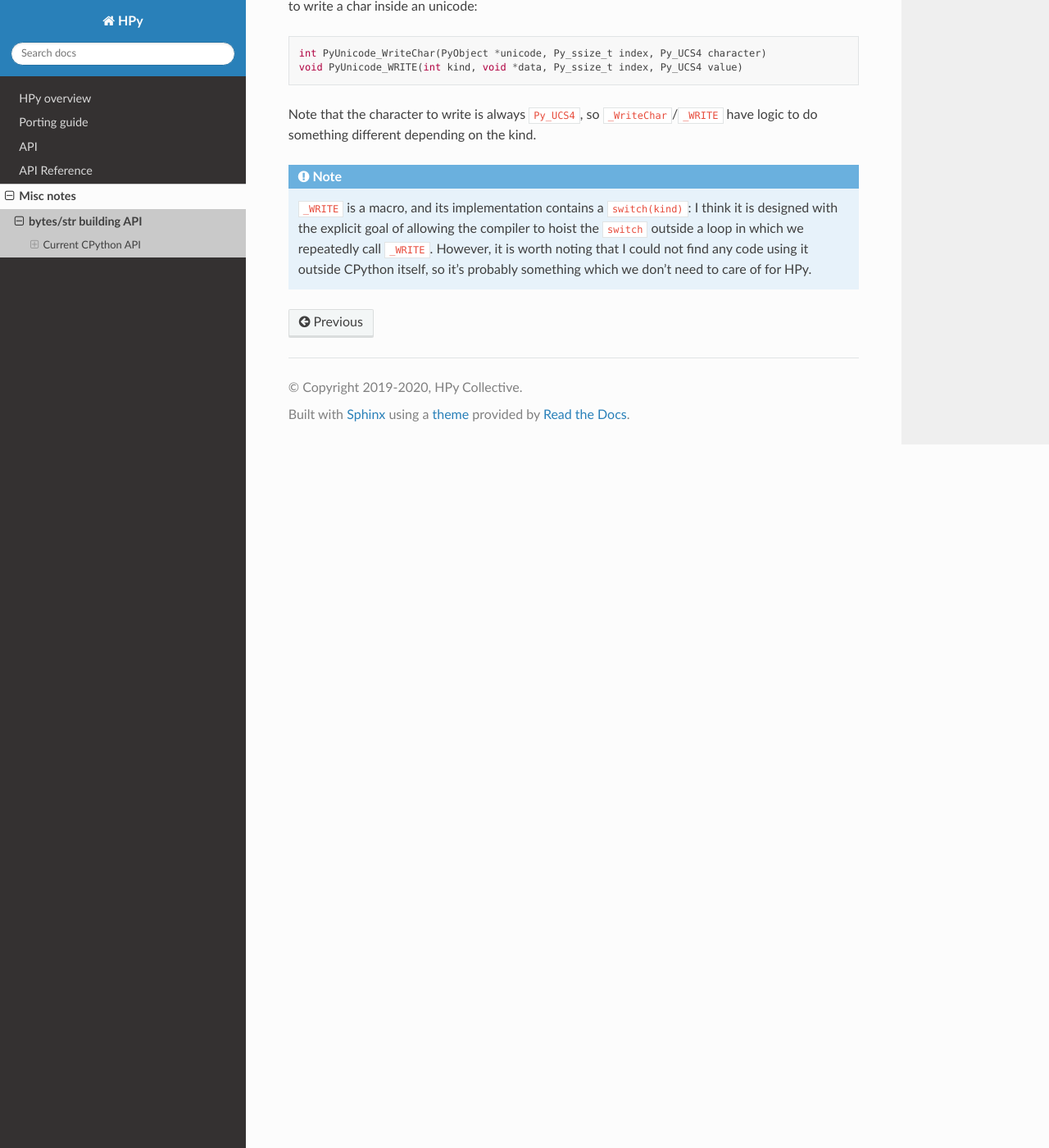
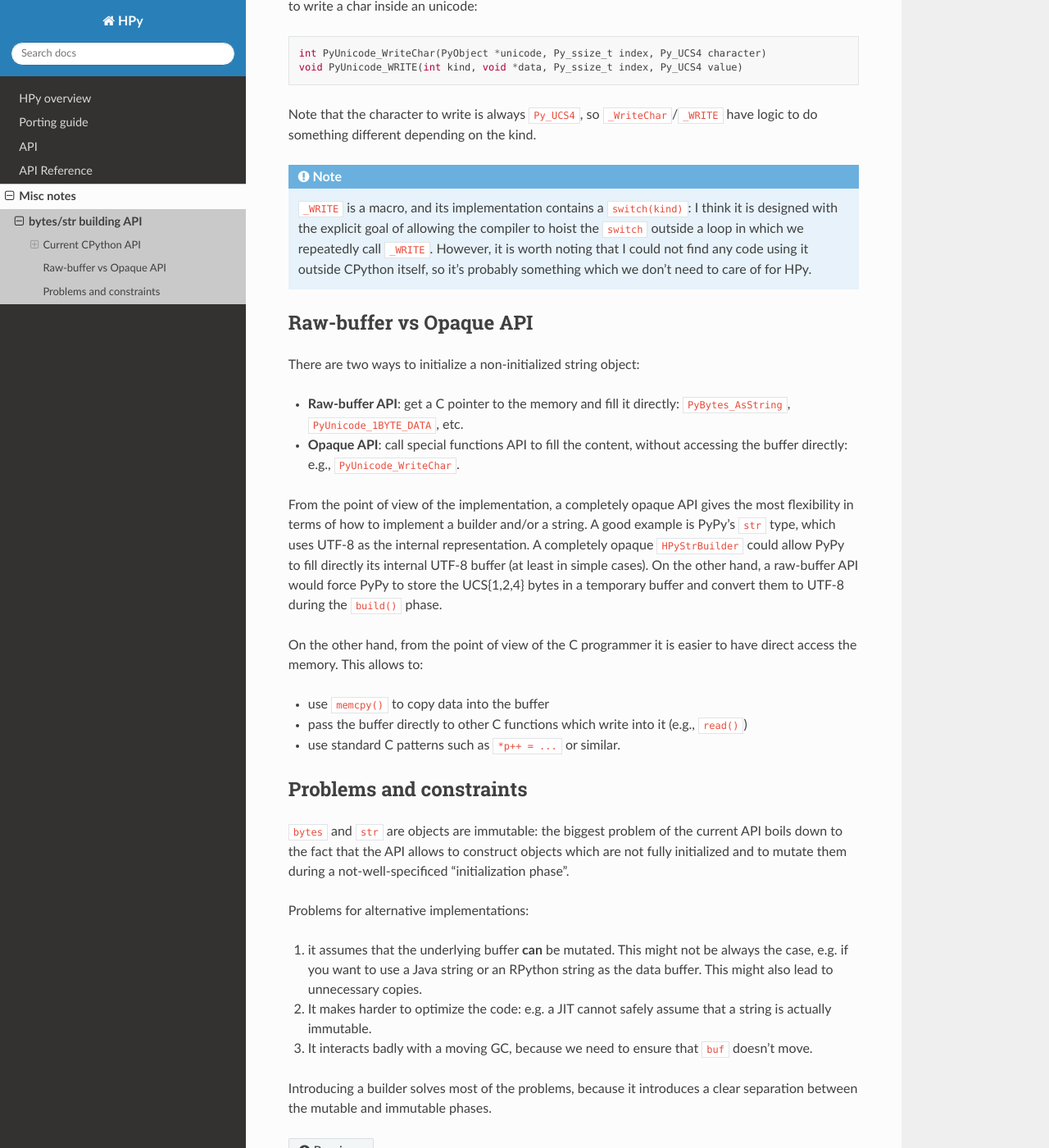
Before and after one commit to hpyproject/hpy, a Sphinx documentation site: the page built from docs/misc/str-builder-api.rst, in a window 1280 px wide and 1400 px high, scrolled down 2560 px. Shown: the whole window at 82% size. Built offline with Sphinx 7.4.7 and the Read the Docs theme 2.0.0, drawn with Linux system fonts in a browser that asks for light colours; pages that are not in the unit, such as notebooks, are missing from menus.

Commit message:
one more section

```diff
--- a/docs/misc/str-builder-api.rst
+++ b/docs/misc/str-builder-api.rst
@@ -150,3 +150,57 @@ the kind.
     ``_WRITE``. However, it is worth noting that I could not find any code
     using it outside CPython itself, so it's probably something which we don't
     need to care of for HPy.
+
+
+Raw-buffer vs Opaque API
+---------------------------
+
+There are two ways to initialize a non-initialized string object:
+
+- **Raw-buffer API**: get a C pointer to the memory and fill it directly:
+  ``PyBytes_AsString``, ``PyUnicode_1BYTE_DATA``, etc.
+
+- **Opaque API**: call special functions API to fill the content, without
+  accessing the buffer directly: e.g., ``PyUnicode_WriteChar``.
+
+From the point of view of the implementation, a completely opaque API gives
+the most flexibility in terms of how to implement a builder and/or a string.
+A good example is PyPy's ``str`` type, which uses UTF-8 as the internal
+representation. A completely opaque ``HPyStrBuilder`` could allow PyPy to fill
+directly its internal UTF-8 buffer (at least in simple cases). On the other
+hand, a raw-buffer API would force PyPy to store the UCS{1,2,4} bytes in a
+temporary buffer and convert them to UTF-8 during the ``build()`` phase.
+
+On the other hand, from the point of view of the C programmer it is easier to
+have direct access the memory. This allows to:
+
+- use ``memcpy()`` to copy data into the buffer
+
+- pass the buffer directly to other C functions which write into it (e.g.,
+  ``read()``)
+
+- use standard C patterns such as ``*p++ = ...`` or similar.
+
+
+Problems and constraints
+------------------------
+
+``bytes`` and ``str`` are objects are immutable: the biggest problem of the
+current API boils down to the fact that the API allows to construct objects
+which are not fully initialized and to mutate them during a
+not-well-specificed "initialization phase".
+
+Problems for alternative implementations:
+
+1. it assumes that the underlying buffer **can** be mutated. This might not be
+   always the case, e.g. if you want to use a Java string or an RPython string
+   as the data buffer. This might also lead to unnecessary copies.
+
+2. It makes harder to optimize the code: e.g. a JIT cannot safely assume that
+   a string is actually immutable.
+
+3. It interacts badly with a moving GC, because we need to ensure that ``buf``
+   doesn't move.
+
+Introducing a builder solves most of the problems, because it introduces a
+clear separation between the mutable and immutable phases.
```
